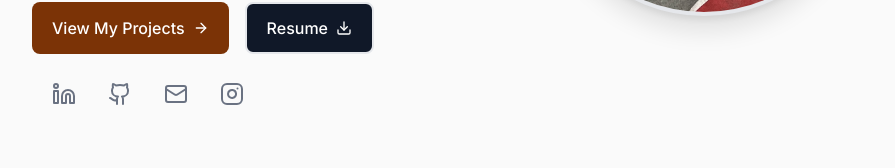
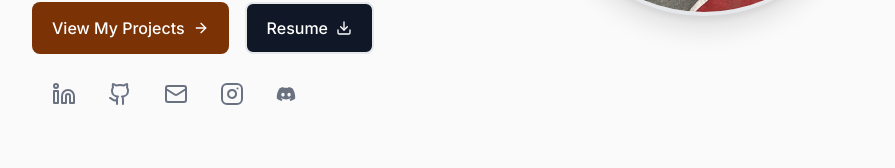
Before and after one commit to Chris-Taylor7/Chris-Taylor7.github.io, a Next.js app: page / in a window 1280 px wide. Shown: the part 502-670 px from the top of the page, without its empty margins (192-1087 px from the left). Built offline with nearby package versions, Linux system fonts and the light colour scheme.

Commit message:
Adding in discord

```diff
--- a/package.json
+++ b/package.json
@@ -9,6 +9,10 @@
     "lint": "eslint"
   },
   "dependencies": {
+    "@fortawesome/fontawesome-svg-core": "^7.2.0",
+    "@fortawesome/free-brands-svg-icons": "^7.2.0",
+    "@fortawesome/free-solid-svg-icons": "^7.2.0",
+    "@fortawesome/react-fontawesome": "^3.2.0",
     "daisyui": "^5.5.14",
     "lucide-react": "^0.555.0",
     "next": "^16.1.3",
--- a/src/app/layout.tsx
+++ b/src/app/layout.tsx
@@ -2,6 +2,10 @@
 import { Inter } from "next/font/google";
 import "./globals.css";
 import Navbar from "./components/Navbar";
+import { config } from '@fortawesome/fontawesome-svg-core'
+import '@fortawesome/fontawesome-svg-core/styles.css'
+
+config.autoAddCss = false;
 
 const inter = Inter({ subsets: ["latin"] });
 
--- a/src/app/page.tsx
+++ b/src/app/page.tsx
@@ -3,6 +3,10 @@
 import Link from "next/link";
 import { ArrowRight, Github, Instagram, Linkedin, Mail, Download } from "lucide-react";
 import { useEffect, useState } from "react";
+import '@fortawesome/fontawesome-svg-core/styles.css';
+import { library } from '@fortawesome/fontawesome-svg-core'
+import { FontAwesomeIcon } from '@fortawesome/react-fontawesome';
+import { faDiscord } from '@fortawesome/free-brands-svg-icons';
 
 export default function Home() {
   const [text, setText] = useState("");
@@ -113,11 +117,13 @@
                 <Instagram size={24} />
               </a>
               <a
-                href="https://www.discord.com/465965656270045184" target="_blank"
+                href="https://www.discord.com/users/465965656270045184" target="_blank"
                 className="p-3 text-gray-500 hover:text-blue-300 transition-colors"
               >
-                {/* Note: FontAwesome needs to be loaded separately, or use a Lucide icon if preferred */}
-                <i className="fas fa-discord fa-sm text-gray-500 hover:text-blue-300 transition-colors "></i>
+                <FontAwesomeIcon
+                  icon={faDiscord}
+                  className="text-gray-500 hover:text-blue-300 transition-colors"
+                />
               </a>
             </div>
           </div>
```
Also changed, not shown: 1 other file (tests, documents, lock files or other folders).
